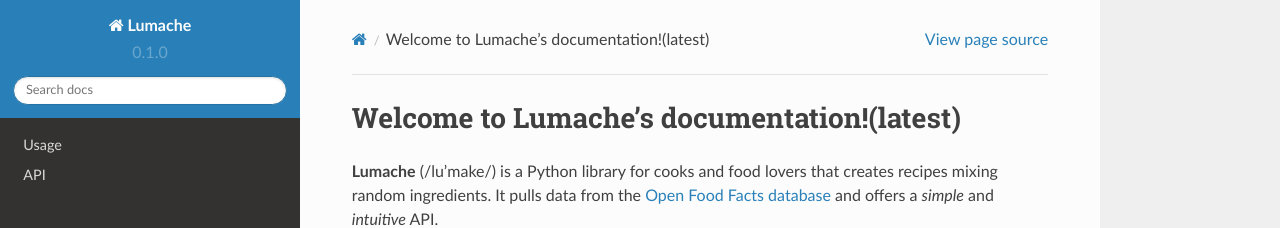
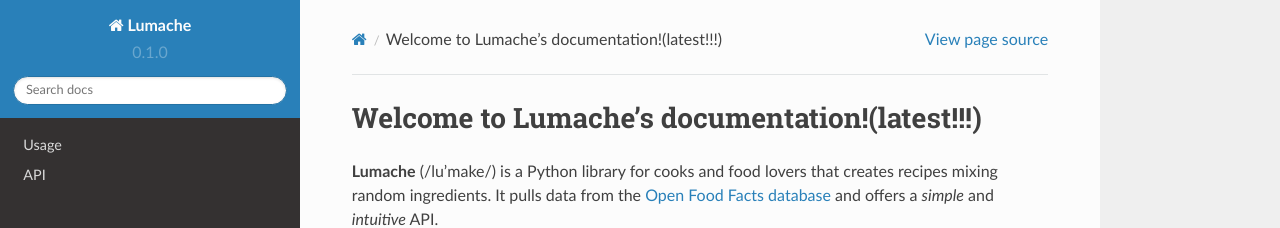
Before and after one commit to YuanyeChi/ReadthedocTest, a Sphinx documentation site: the page built from docs/source/index.rst, in a window 1280 px wide. Shown: the top 228 px of the page. Built offline with Sphinx 7.4.7 and the Read the Docs theme 2.0.0, drawn with Linux system fonts in a browser that asks for light colours.

```diff
--- a/docs/source/index.rst
+++ b/docs/source/index.rst
@@ -1,4 +1,4 @@
-Welcome to Lumache's documentation!(latest)
+Welcome to Lumache's documentation!(latest!!!)
 ===================================
 
 **Lumache** (/lu'make/) is a Python library for cooks and food lovers
```
